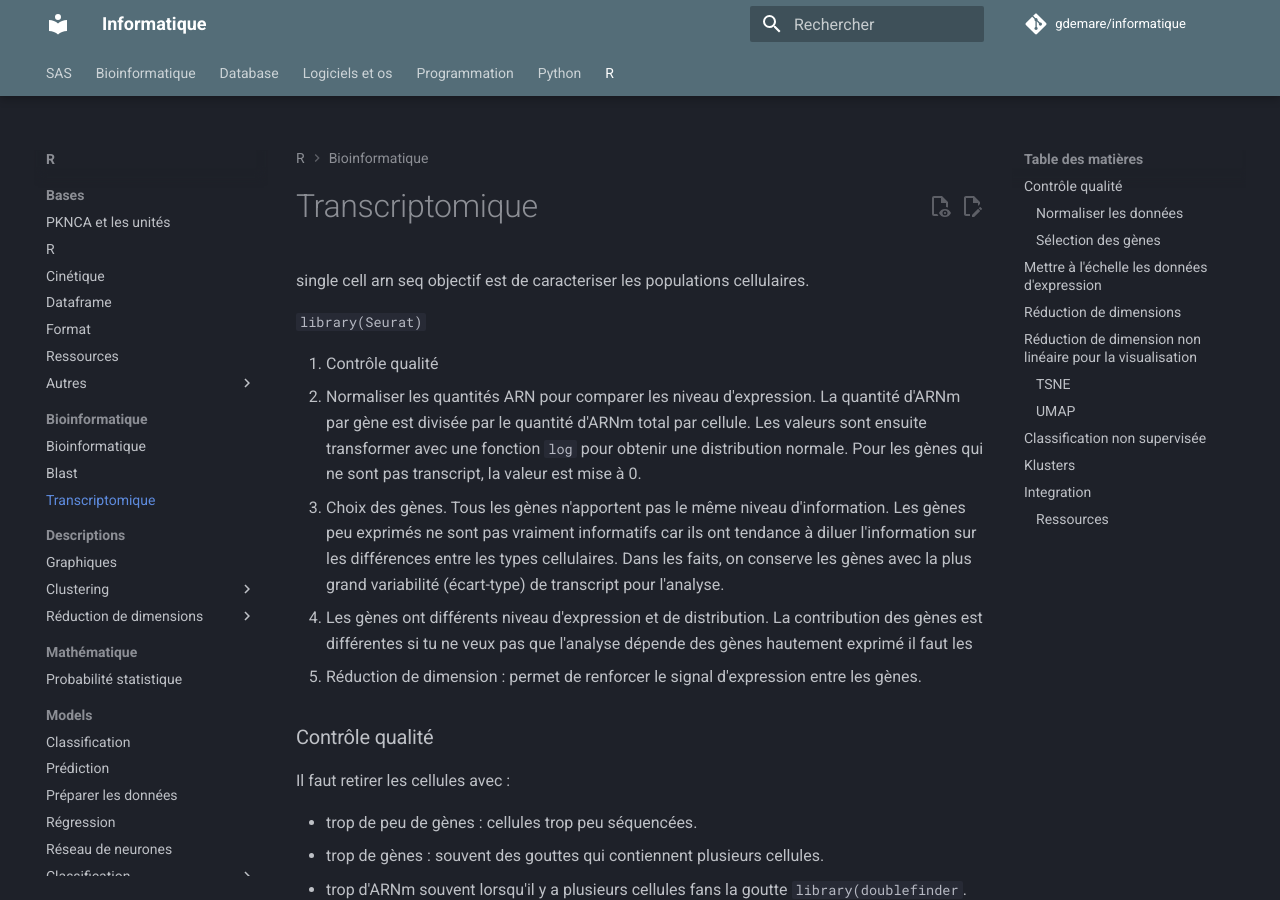
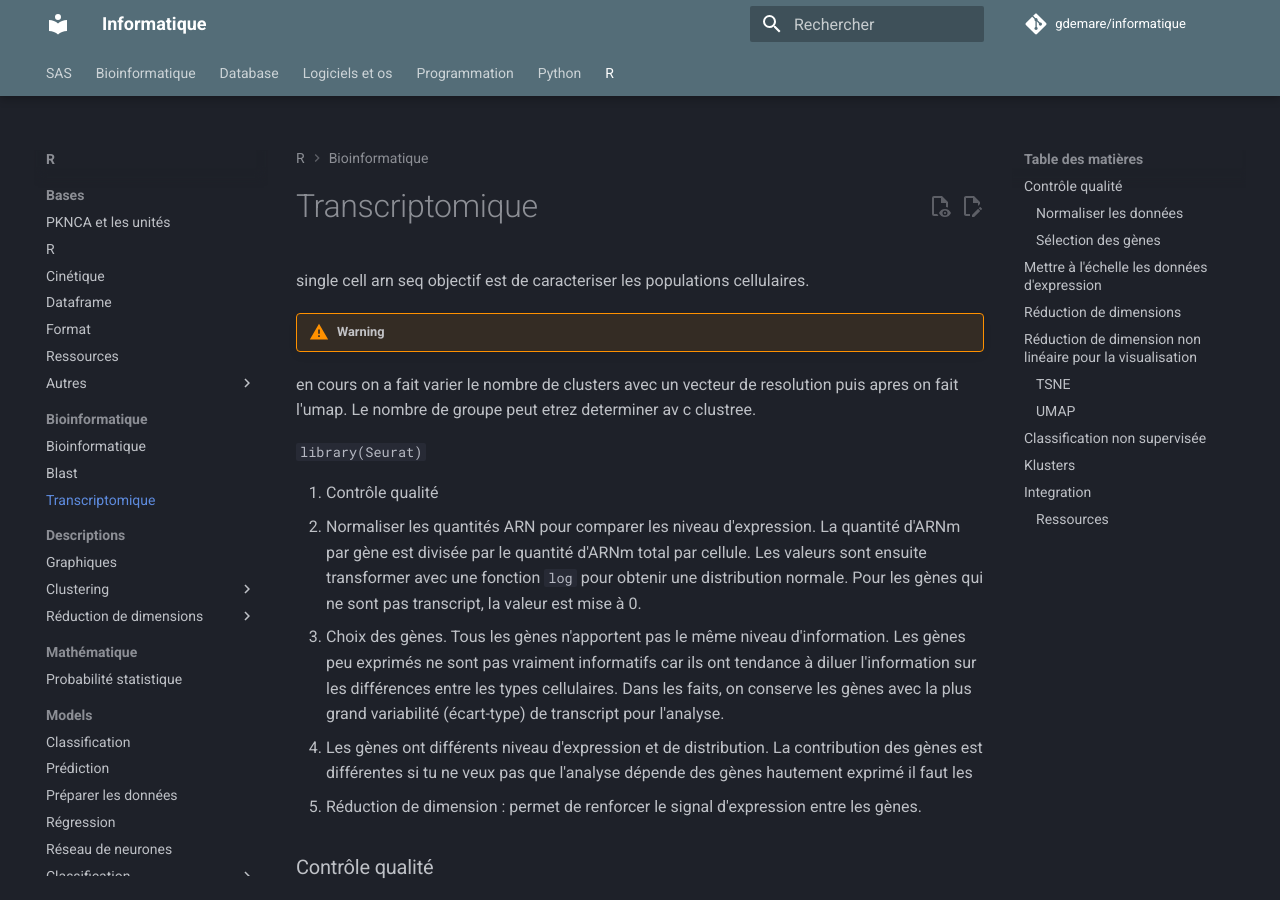
Before and after one commit to gdemare/Informatique, an MkDocs documentation site: the page built from docs/r/bioinformatique/transcriptomique.md, in a window 1280 px wide and 900 px high. Built offline with MkDocs 1.6.1 and Material for MkDocs 9.7.7, drawn with Linux system fonts in a browser that asks for light colours; comment, search, counter and statistics services are not loaded.

Commit message:
Update transcriptomique.md

```diff
--- a/docs/r/bioinformatique/transcriptomique.md
+++ b/docs/r/bioinformatique/transcriptomique.md
@@ -1,5 +1,8 @@
 single cell arn seq
 objectif est de caracteriser les populations cellulaires.
+
+!!! warning
+   en cours on a fait varier le nombre de clusters avec un vecteur de resolution puis apres on  fait l'umap. Le nombre de groupe peut etrez determiner av c clustree.
 
 `library(Seurat)`
 
```
